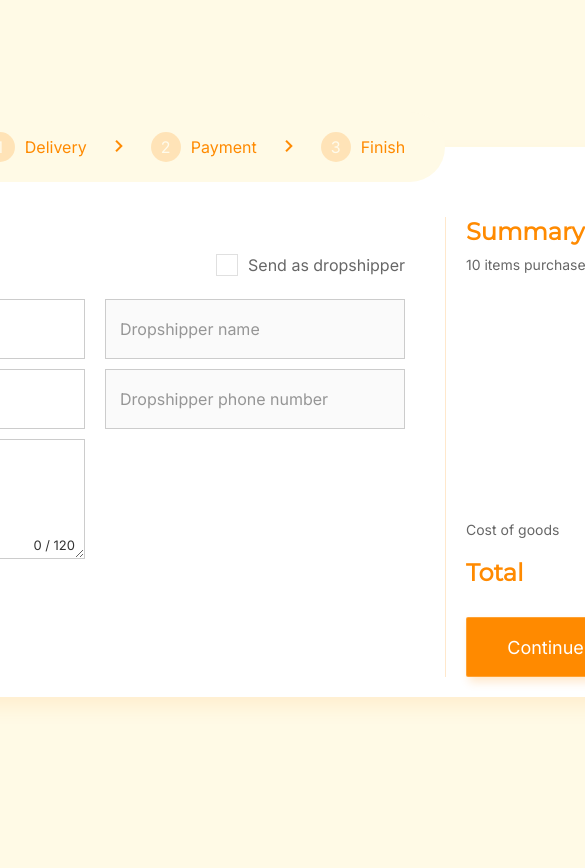
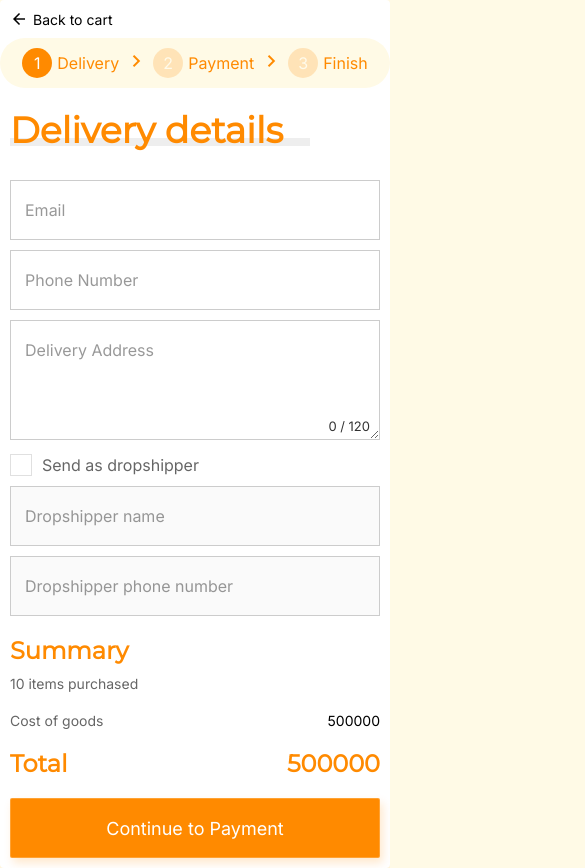
Before and after one commit to mynameismail/orange-checkout, a Vue app: page / in a window 390 px wide. Shown: the top 868 px of the page, 585 px wide, since content can reach past the window. Before the commit the page ends 844 px from the top, so only its background shows below. Built offline with nearby package versions, Linux system fonts and the light colour scheme.

Commit message:
rewrite css - mobile first

```diff
--- a/src/styles/main.styl
+++ b/src/styles/main.styl
@@ -1,9 +1,5 @@
 @import 'reset.css'
-
-primary-color = #ff8a00
-secondary-color = #fffae6
-success-color = #1bd97b
-text-color = #2d2a40
+@import 'variables.styl'
 
 title(size)
   font-family: 'Montserrat', sans-serif
@@ -12,33 +8,35 @@ title(size)
   color: primary-color
 
 html, body
-  height: 100%
   background-color: secondary-color
   font-family: 'Inter', sans-serif
 
-#app
-  height: 100%
-  display: flex
-  justify-content: center
-  align-items: center
-
 .container
+  width: 100%
   background-color: #ffffff
-  width: 1100px
-  height: 550px
   border-radius: 4px
   box-shadow: 2px 10px 20px rgba(255, 138, 0, 0.1)
-  position: relative
+
+.back
+  display: flex
+  align-items: center
+  cursor: pointer
+  opacity: 0.6
+  font-size: 14px
+  padding: 10px
+  &:hover
+    opacity: 1
+
+.back__icon
+  font-size: 18px
+
+.back__text
+  margin-left: 5px
 
 .stepper
   background-color: secondary-color
-  width: 500px
-  height: 70px
+  height: 50px
   border-radius: (@height / 2)
-  position: absolute
-  top: -(@height / 2)
-  left: 50%
-  margin-left: -(@width / 2)
   display: flex
   justify-content: center
   align-items: center
@@ -46,7 +44,6 @@ html, body
 .stepper__step
   display: flex
   align-items: center
-  font-size: 16px
   .number
     width: 30px
     line-height: 30px
@@ -54,48 +51,26 @@ html, body
     background-color: primary-color
     opacity: 0.2
     color: #ffffff
-    border-radius: 15px
+    border-radius: (@width / 2)
   .text
-    margin-left: 10px
+    margin-left: 5px
     color: primary-color
-  &.completed .number
-    opacity: 1
+
+.step--completed .number
+  opacity: 1
 
 .stepper__arrow
-  margin: 0 20px
-  font-size: 24px
+  margin: 0 5px
   color: primary-color
-  .material-icons
-    line-height: 30px
-
-.back
-  display: flex
-  align-items: center
-  position: absolute
-  top: 30px
-  left: 40px
-  cursor: pointer
-  opacity: 0.6
-  &:hover
-    opacity: 1
-
-.back__icon
-  font-size: 18px
-
-.back__text
-  font-size: 14px
-  margin-left: 5px
 
 .content
-  margin-top: 70px
-  display: flex
+  margin-top: 20px
 
 .content__left
-  flex: 1
-  padding: 0 40px
+  padding: 0 10px
 
 .header
-  margin-bottom: 30px
+  margin-bottom: 20px
 
 .header__text
   title: 36px
@@ -114,21 +89,8 @@ html, body
   font-size: 13px
   color: primary-color
 
-#delivery .form
-  display: flex
-
-.form__details
-  width: 400px
-  margin-right: 20px
-
-.form__dropshipper
-  width: 300px
-  position: relative
-
-.form__dropshipper .checkbox
-  position: absolute
-  top: -45px
-  right: 0
+.checkbox
+  margin: 10px 0
 
 .checkbox__label
   display: flex
@@ -218,10 +180,11 @@ html, body
 
 .choice-group
   display: flex
+  flex-wrap: wrap
   margin-bottom: 5px
 
 .choice
-  margin-right: 10px
+  margin: 0 10px 10px 0
   position: relative
 
 .choice__check
@@ -256,9 +219,6 @@ html, body
   &:checked ~ .choice__check
     visibility: visible
 
-#thankyou
-  margin: 100px 0 0 200px
-
 .order
   margin-top: 26px
   font-size: 14px
@@ -268,7 +228,7 @@ html, body
   opacity: 0.6
 
 .gohome
-  margin-top: 60px
+  margin-top: 30px
   display: flex
   align-items: center
   cursor: pointer
@@ -283,16 +243,9 @@ html, body
   font-size: 14px
   margin-left: 5px
 
-.content__divider
-  width: 1px
-  background-color: primary-color
-  opacity: 0.2
-
 .content__right
-  width: 260px
-  height: 460px
-  padding: 0 20px
-  position: relative
+  margin-top: 20px
+  padding: 0 10px
 
 .summary__header
   title: 24px
@@ -317,9 +270,7 @@ html, body
     color: success-color
 
 .pricing
-  width: 260px
-  position: absolute
-  bottom: 0
+  margin-top: 20px
 
 .pricing__item
   display: flex
@@ -338,7 +289,7 @@ html, body
 .pricing__btn-continue
   width: 100%
   height: 60px
-  margin-top: 20px
+  margin: 10px 0
   background-color: primary-color
   border: 1px solid rgba(255, 255, 255, 0.2)
   box-sizing: border-box
--- /dev/null
+++ b/src/styles/variables.styl
@@ -0,0 +1,4 @@
+primary-color = #ff8a00
+secondary-color = #fffae6
+success-color = #1bd97b
+text-color = #2d2a40
```
